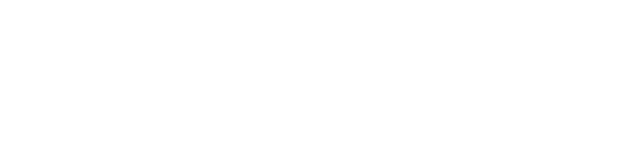
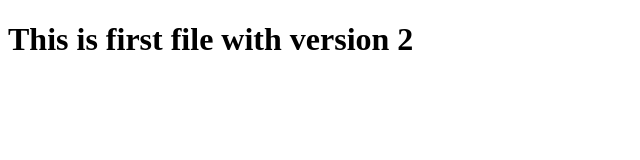
Before and after one commit to vkuma643/Myrepo, a plain HTML site: page index.html in a window 1280 px wide. Shown: the whole page, without its empty margins (0-640 px from the left). Drawn offline with Linux system fonts and the light colour scheme.

Commit message:
This is version 2 for index file

```diff
--- a/index.html
+++ b/index.html
@@ -6,6 +6,6 @@
     <title>Document</title>
 </head>
 <body>
-
+   <h1>This is first file with version 2</h1>
 </body>
 </html>
```
